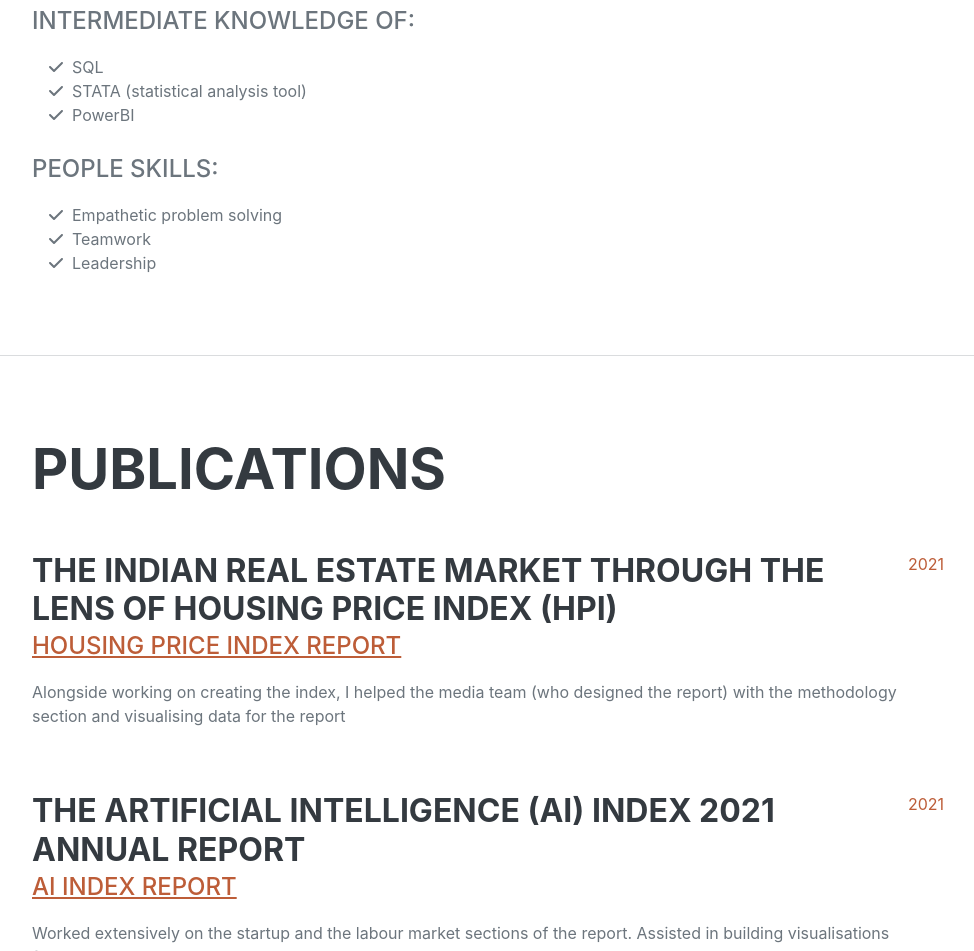
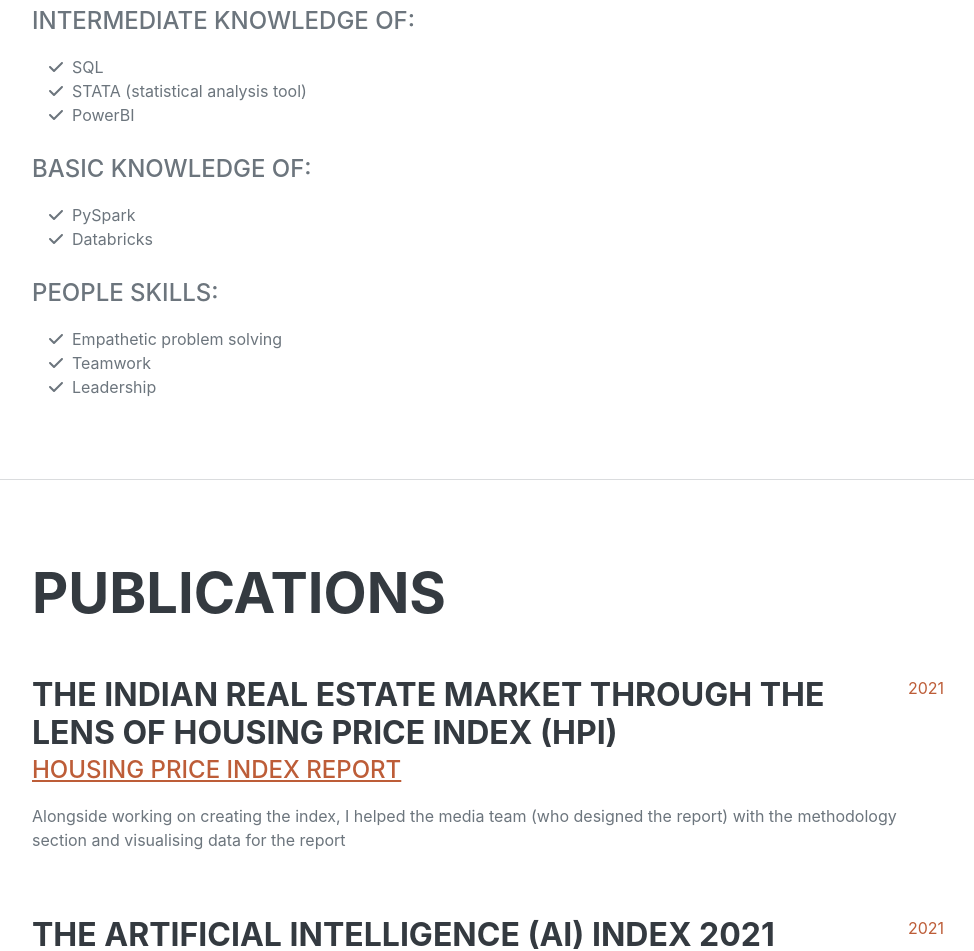
Before and after one commit to monikrish2698/monikrish2698.github.io, a plain HTML site: page index.html in a window 1280 px wide. Shown: the part 3307-4258 px from the top of the page, without its empty margins (288-1262 px from the left). Drawn offline with nearby package versions, Linux system fonts and the light colour scheme; a web font is replaced by a local one.

Commit message:
Update index.html

```diff
--- a/index.html
+++ b/index.html
@@ -223,6 +223,17 @@
                             PowerBI
                         </li>
                     </ul><br>
+                    <div class="subheading mb-3">Basic knowledge of:</div>
+                    <ul class="fa-ul mb-0">
+                        <li>
+                            <span class="fa-li"><i class="fas fa-check"></i></span>
+                            PySpark
+                        </li>
+                        <li>
+                            <span class="fa-li"><i class="fas fa-check"></i></span>
+                            Databricks
+                        </li>
+                    </ul><br>
                     <div class="subheading mb-3">People skills:</div>
                     <ul class="fa-ul mb-0">
                         <li>
```
